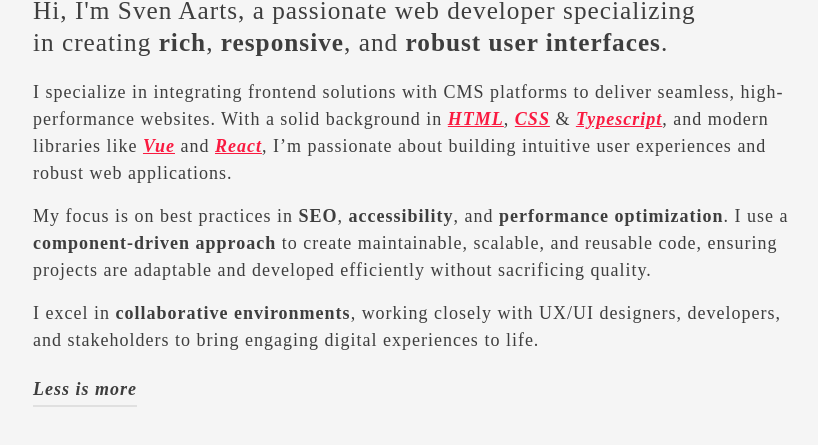
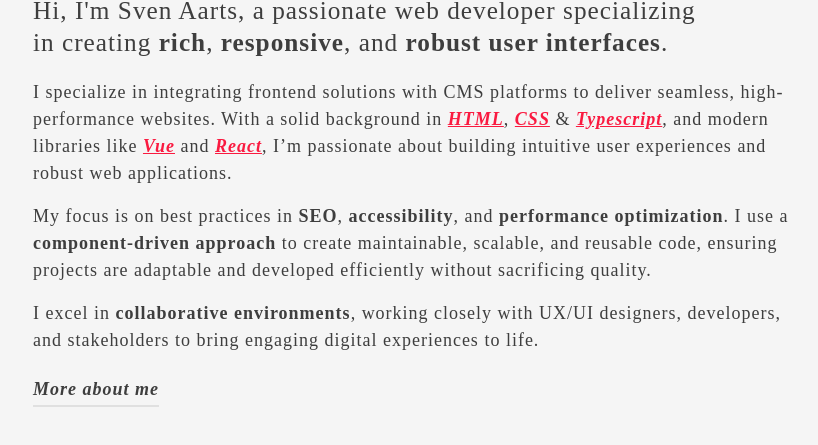
Before and after one commit to shven/svenaarts, a Next.js app: page / in a window 1280 px wide. Both pictures are taken after a click on the heading "More about me". Shown: the part 287-732 px from the top of the page, without its empty margins (227-1045 px from the left). Built offline with nearby package versions, Linux system fonts and the light colour scheme.

Commit message:
rename expandable to summary and improve accessibility

```diff
--- a/app/page.tsx
+++ b/app/page.tsx
@@ -1,8 +1,8 @@
 import type { Metadata } from "next/types";
 
 import { Avatar } from "@/components/avatar/avatar";
-import { Expandable } from "@/components/expandable/expandable";
 import { Panel } from "@/components/panel/panel";
+import { Summary } from "@/components/summary/summary";
 import { Title } from "@/components/title/title";
 import { Wrapper } from "@/components/wrapper/wrapper";
 
@@ -28,7 +28,7 @@ export default function Home() {
             <strong>robust user interfaces</strong>.
           </Title>
 
-          <Expandable id="about" labelWhenOpened="Less is more" labelWhenClosed="More about me">
+          <Summary id="about" label="More about me">
             <p>
               I specialize in integrating frontend solutions with CMS platforms to deliver seamless, high-performance websites. With a solid background in{" "}
               <a href="https://developer.mozilla.org/en-US/docs/Web/HTML" target="_blank">
@@ -63,7 +63,7 @@ export default function Home() {
               I excel in <strong>collaborative environments</strong>, working closely with UX/UI designers, developers, and stakeholders to bring engaging
               digital experiences to life.
             </p>
-          </Expandable>
+          </Summary>
         </Wrapper>
       </Panel>
     </main>
--- a/components/expandable/expandable.tsx
+++ /dev/null
@@ -1,26 +0,0 @@
-import "./expandable.scss";
-
-import type { ReactNode } from "react";
-
-type Props = {
-  id: string | number;
-  labelWhenOpened: string;
-  labelWhenClosed: string;
-  children: ReactNode;
-  className?: string;
-};
-export async function Expandable({ id, labelWhenOpened, labelWhenClosed, children }: Props) {
-  return (
-    <div className="expandable">
-      <details className="expandable__details">
-        <summary className="expandable__summary" aria-details={`expandable-${id}`}>
-          <span className="expandable__label-opened">{labelWhenOpened}</span>
-          <span className="expandable__label-closed">{labelWhenClosed}</span>
-        </summary>
-      </details>
-      <div role="definition" id={`expandable-${id}`} className="expandable__definition">
-        <div>{children}</div>
-      </div>
-    </div>
-  );
-}
--- a/components/expandable/expandable.scss
+++ b/components/summary/style.scss
@@ -1,14 +1,14 @@
-.expandable {
+.summary {
   display: flex;
   flex-direction: column-reverse;
   margin-block: var(--gap);
 }
 
-.expandable__details {
+.summary__details {
   width: 100%;
 }
 
-.expandable__summary {
+.summary__summary {
   position: relative;
   display: inline-flex;
   border-bottom: 2px solid var(--color-gray-300);
@@ -42,11 +42,17 @@
   }
 }
 
-.expandable__definition {
-  display: grid;
+.summary__definition {
   opacity: 0;
   grid-template-rows: 0fr;
-  transition: grid-template-rows 500ms, opacity 500ms;
+  display: none;
+
+  transition-property: grid-template-rows, display, opacity;
+  transition-duration: 0.5s;
+  transition-timing-function: ease-in-out;
+  transition-behavior: allow-discrete;
+
+  will-change: grid-template-rows, display, opacity;
 
   > div {
     overflow: hidden;
@@ -57,23 +63,16 @@
   }
 }
 
-.expandable__label-opened {
-  display: none;
-}
+/* open state */
+.summary__details[open] {
+  & + .summary__definition {
+    grid-template-rows: 1fr;
+    display: grid;
+    opacity: 1;
 
-/* open state */
-.expandable__details[open] {
-  .expandable__label-closed {
-    display: none;
-  }
-
-  .expandable__label-opened {
-    display: block;
-  }
-
-  & + .expandable__definition {
-    visibility: visible;
-    grid-template-rows: 1fr;
-    opacity: 1;
+    @starting-style {
+      grid-template-rows: 0fr;
+      opacity: 0;
+    }
   }
 }
--- /dev/null
+++ b/components/summary/summary.tsx
@@ -0,0 +1,24 @@
+import "./style.scss";
+
+import type { ReactNode } from "react";
+
+type Props = {
+  id: string | number;
+  label: string;
+  children: ReactNode;
+  className?: string;
+};
+export async function Summary({ id, label, children }: Props) {
+  return (
+    <div className="summary">
+      <details className="summary__details">
+        <summary className="summary__summary" aria-details={`summary-${id}`}>
+          {label}
+        </summary>
+      </details>
+      <div role="definition" id={`summary-${id}`} className="summary__definition">
+        <div>{children}</div>
+      </div>
+    </div>
+  );
+}
--- a/package.json
+++ b/package.json
@@ -23,7 +23,7 @@
     "eslint-plugin-no-relative-import-paths": "^1.5.5",
     "eslint-plugin-simple-import-sort": "^12.1.1",
     "eslint-plugin-unused-imports": "^4.1.4",
-    "eslint": "^9",
+    "eslint": "^8",
     "sass": "^1.79.4",
     "typescript": "^5"
   }
```
